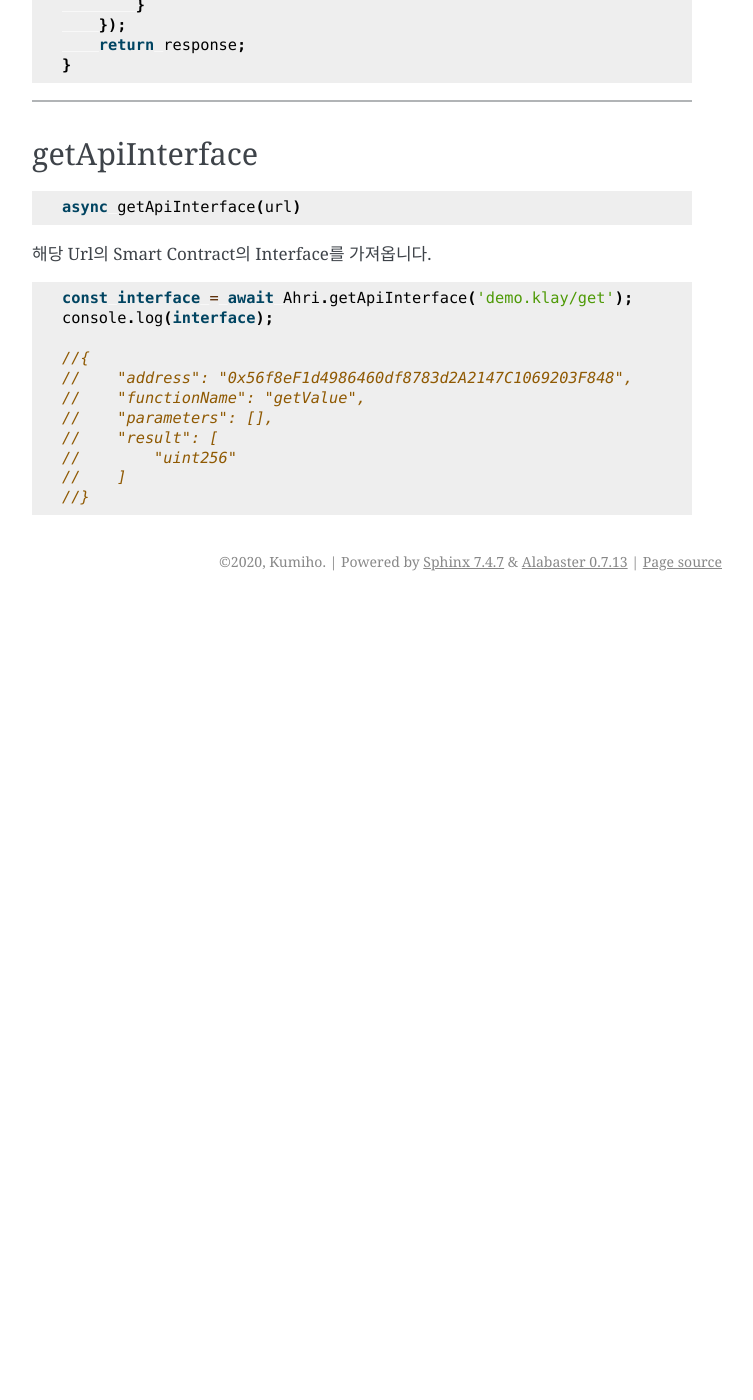
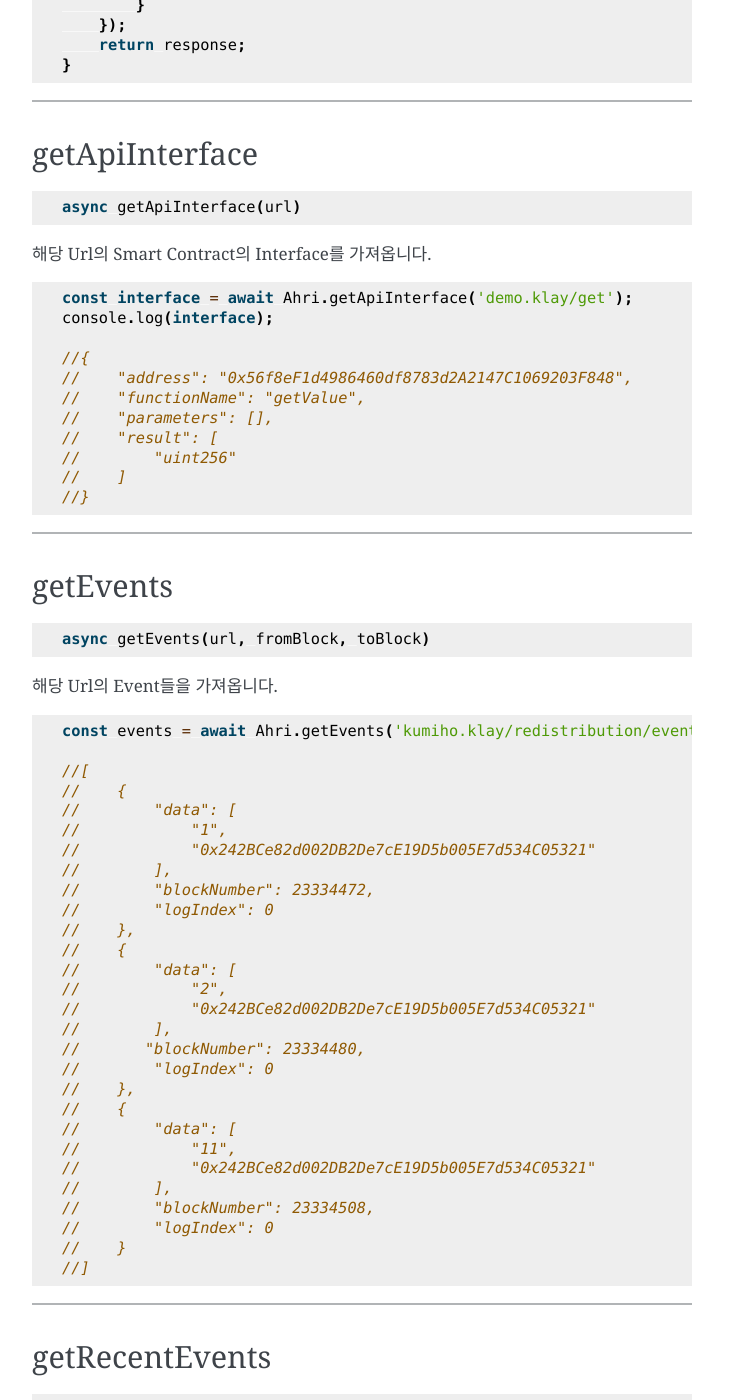
Before and after one commit to KumihoProject/Kumiho, a Sphinx documentation site: the page built from docs/source/Ahri.rst, in a window 1280 px wide and 1400 px high, scrolled down 2385 px. Shown: the whole window, without its empty margins (388-1141 px from the left). Built offline with Sphinx 7.4.7, drawn with Linux system fonts in a browser that asks for light colours; before the commit the page ends 2986 px from its top, so only the background shows below that; some of the changed text lies outside the part shown.

Commit message:
sdk event 내용 추가

```diff
--- a/docs/source/Ahri.rst
+++ b/docs/source/Ahri.rst
@@ -164,3 +164,87 @@ getApiInterface
     //        "uint256"
     //    ]
     //}
+
+------------------------------------------------------------------------------
+
+
+getEvents
+---------------------
+.. code-block:: javascript
+
+    async getEvents(url, fromBlock, toBlock)
+
+해당 Url의 Event들을 가져옵니다.
+
+.. code-block:: javascript
+
+    const events = await Ahri.getEvents('kumiho.klay/redistribution/event/Vote', prevBlockNum + 1, currentBlockNum)
+
+    //[
+    //    {
+    //        "data": [
+    //            "1",
+    //            "0x242BCe82d002DB2De7cE19D5b005E7d534C05321"
+    //        ],
+    //        "blockNumber": 23334472,
+    //        "logIndex": 0
+    //    },
+    //    {
+    //        "data": [
+    //            "2",
+    //            "0x242BCe82d002DB2De7cE19D5b005E7d534C05321"
+    //        ],
+    //       "blockNumber": 23334480,
+    //        "logIndex": 0
+    //    },
+    //    {
+    //        "data": [
+    //            "11",
+    //            "0x242BCe82d002DB2De7cE19D5b005E7d534C05321"
+    //        ],
+    //        "blockNumber": 23334508,
+    //        "logIndex": 0
+    //    }
+    //]
+
+------------------------------------------------------------------------------
+
+
+getRecentEvents
+---------------------
+.. code-block:: javascript
+
+    async getRecentEvents(url, blockCount)
+
+해당 Url의 Event들을 가져옵니다.
+
+.. code-block:: javascript
+
+    const events = await Ahri.getRecentEvents('kumiho.klay/redistribution/event/Vote', 100)
+
+    //[
+    //    {
+    //        "data": [
+    //            "1",
+    //            "0x242BCe82d002DB2De7cE19D5b005E7d534C05321"
+    //        ],
+    //        "blockNumber": 23334472,
+    //        "logIndex": 0
+    //    },
+    //    {
+    //        "data": [
+    //            "2",
+    //            "0x242BCe82d002DB2De7cE19D5b005E7d534C05321"
+    //        ],
+    //       "blockNumber": 23334480,
+    //        "logIndex": 0
+    //    },
+    //    {
+    //        "data": [
+    //            "11",
+    //            "0x242BCe82d002DB2De7cE19D5b005E7d534C05321"
+    //        ],
+    //        "blockNumber": 23334508,
+    //        "logIndex": 0
+    //    }
+    //]
```
